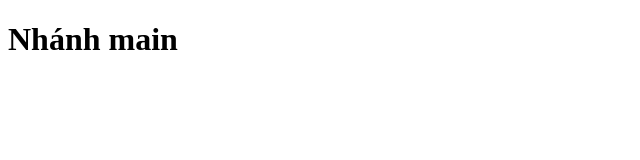
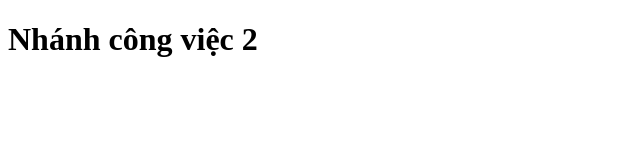
Before and after one commit to KhanhXuanDang2911/Git-Branches-Explained, a plain HTML site: page index.html in a window 1280 px wide. Shown: the whole page, without its empty margins (0-640 px from the left). Drawn offline with Linux system fonts and the light colour scheme.

Commit message:
3. third commit

```diff
--- a/index.html
+++ b/index.html
@@ -8,7 +8,7 @@
 </head>
 
 <body>
-    <h1>Nhánh main</h1>
+    <h1>Nhánh công việc 2</h1>
 </body>
 
 </html>
```
Also changed, not shown: ndbaihoc.txt (added).
